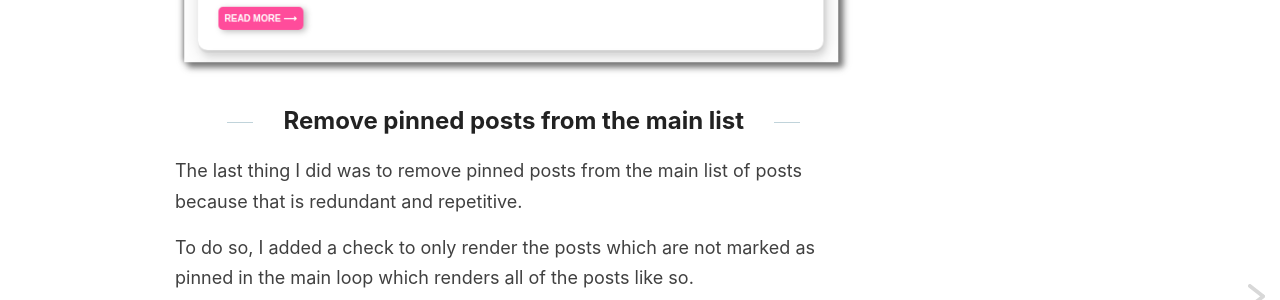
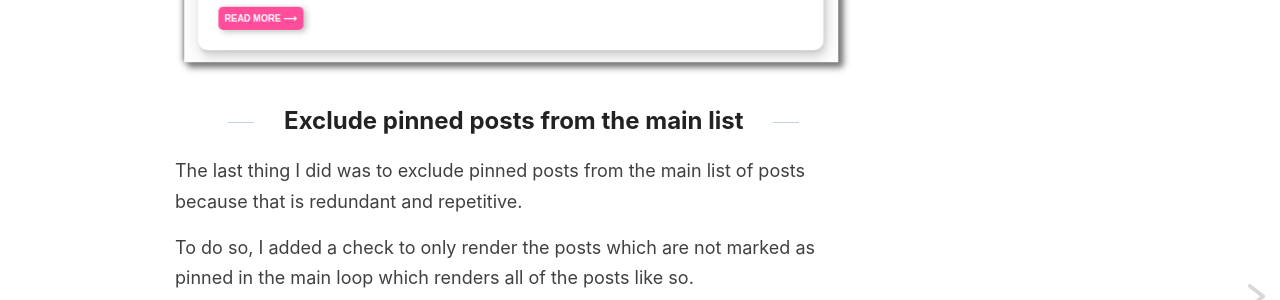
Before and after one commit to varunkumardev/amitmerchant1990.github.io, a Jekyll site: the page built from _posts/2020-12-12-implementing-pinned-posts-in-jekyll.md, in a window 1280 px wide and 900 px high, scrolled down 2535 px. Shown: the part 154-454 px from the top of the window. Built offline with Jekyll 4.4.1, drawn with Linux system fonts in a browser that asks for light colours; comment, search, counter and statistics services are not loaded; some of the changed text lies outside the part shown.

Commit message:
improve post.

```diff
--- a/_posts/2020-12-12-implementing-pinned-posts-in-jekyll.md
+++ b/_posts/2020-12-12-implementing-pinned-posts-in-jekyll.md
@@ -68,9 +68,9 @@ The end result would look like below.
 
 ![pinned post jekyll](/images/pinned-post-jekyll.png)
 
-## Remove pinned posts from the main list
+## Exclude pinned posts from the main list
 
-The last thing I did was to remove pinned posts from the main list of posts because that is redundant and repetitive.
+The last thing I did was to exclude pinned posts from the main list of posts because that is redundant and repetitive.
 
 To do so, I added a check to only render the posts which are not marked as pinned in the main loop which renders all of the posts like so.
 
```
